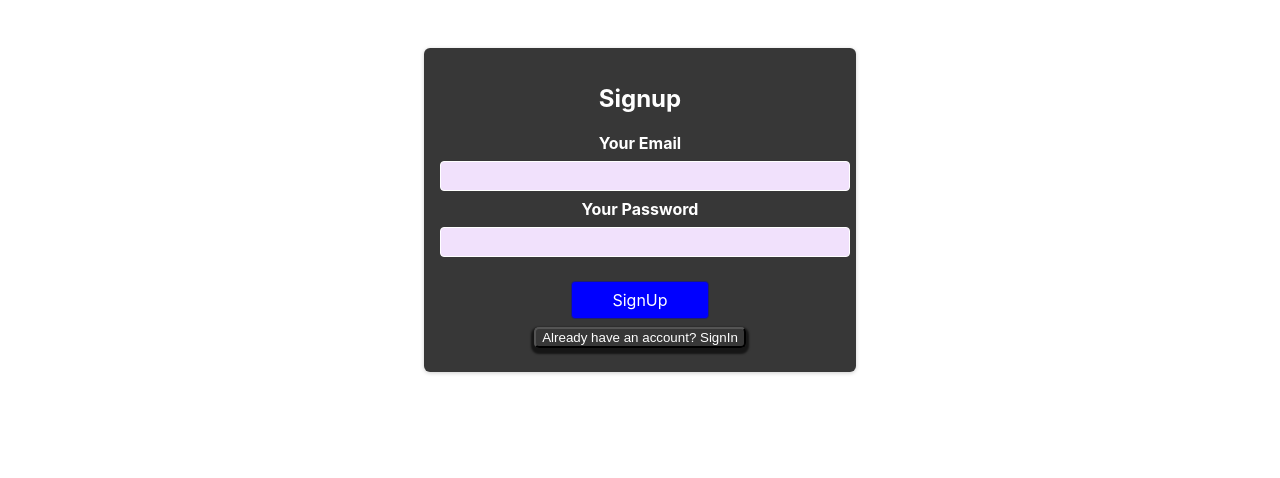
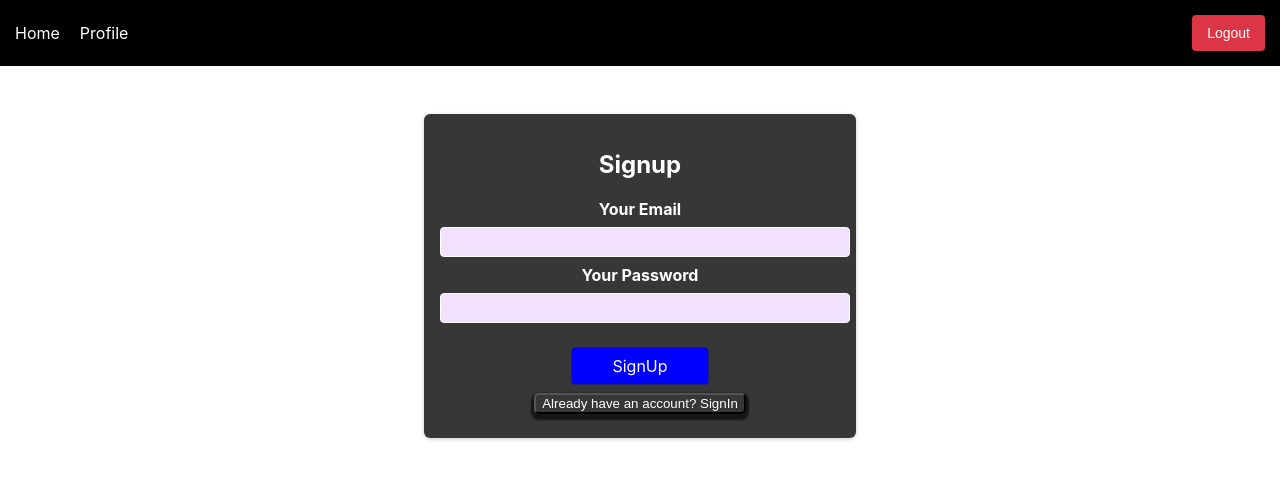
Before and after one commit to SanOP360/ExpenseTrackerApp, a React (Create React App) app: page / in a window 1280 px wide. Shown: the top 478 px of the page. Built offline with nearby package versions, Linux system fonts and the light colour scheme.

Commit message:
Logout added

```diff
--- a/src/App.js
+++ b/src/App.js
@@ -3,10 +3,13 @@ import { Routes, Route } from "react-router-dom";
 import Home from "./components/pages/Home";
 import Profile from "./components/pages/profileForm";
 import { AuthProvider } from "./components/store/AuthContext";
+import Header from "./components/navbar/header";
 
 function App() {
   return (
     <AuthProvider>
+
+    <Header></Header>
       <div className="App">
         <Routes>
           <Route path="/Home" element={<Home />} />
--- /dev/null
+++ b/src/components/navbar/header.css
@@ -0,0 +1,43 @@
+/* Header.css */
+
+/* Header.css */
+
+.navbar {
+  background-color: black;
+  color: white;
+  padding: 15px;
+  display: flex;
+  justify-content: space-between;
+  align-items: center;
+}
+
+.nav-links {
+  display: flex;
+  gap: 20px;
+}
+
+.logout-btn {
+  background-color: #dc3545;
+  color: white;
+  border: none;
+  padding: 10px 15px;
+  cursor: pointer;
+  font-size: 14px;
+  border-radius: 4px;
+}
+
+.logout-btn:hover {
+  background-color: #c82333;
+}
+
+/* Optional: Add styles for links */
+.nav-links a {
+  text-decoration: none;
+  color: white;
+  font-size: 16px;
+  transition: color 0.3s;
+}
+
+.nav-links a:hover {
+  color: #ffc107; /* Change color on hover */
+}
--- /dev/null
+++ b/src/components/navbar/header.js
@@ -0,0 +1,31 @@
+import React, { useContext } from 'react'
+import { Link } from 'react-router-dom'
+import { useNavigate } from 'react-router-dom'
+import AuthContext from '../store/AuthContext'
+import './header.css'
+
+
+const Header=()=>{
+    const ctx= useContext(AuthContext);
+    const navigate=useNavigate();
+    const logoutHandler=()=>{
+        navigate('/');
+        ctx.logout();
+
+    }
+
+    return (
+      <nav className="navbar">
+        <div className="nav-links">
+          <Link to="/Home">Home</Link>
+          <Link to="/Profile">Profile</Link>
+        </div>
+        <button className="logout-btn" onClick={logoutHandler}>
+          Logout
+        </button>
+      </nav>
+    );
+
+}
+
+export default Header
--- a/src/components/pages/Home.js
+++ b/src/components/pages/Home.js
@@ -7,10 +7,10 @@ const Home=()=>{
       <div className="Home">
         <h1>WELCOME TO Expense Tracker</h1>
         <section>
-          <p>Your profile is only 60% completed.</p>
+          <p>To Update or Complete your Profile!</p>
           <p>Click
             <button className="HereBtn" onClick={()=>{navigate('/Profile')}}>Here</button>
-            to complete it
+
           </p>
         </section>
       </div>
--- a/src/components/pages/Profile.css
+++ b/src/components/pages/Profile.css
@@ -1,14 +1,18 @@
 .HereBtn{
     color:Green;
     background-color: transparent;
-    font-size: 2rem;
+    font-size: 2.5rem;
     border:none;cursor: pointer;
+    font-weight: bold;
+    margin: 1rem;
+
 
 }
 .HereBtn:hover{
     color:rgba(0, 128, 0, 0.83);
     font-size: 2.1rem;
-    border-bottom: 8px solid green;
+    border: 8px solid green;
+    font-weight: bold;
 }
 
 .Home{
@@ -70,7 +74,7 @@
 
     width: 100%;
     justify-content: center;
-    /* background-color: black; */
+
     margin-top: 1rem;
 
 }
@@ -106,3 +110,30 @@
     box-shadow: 0 3px 3px 2px rgba(107, 106, 106,200);
 
 }
+
+
+.details ul {
+    width: 100%;
+    height: 40vh;
+    display: flex;
+    flex-direction: column;
+    align-items: center;
+    justify-content: center;
+    padding: 0;
+}
+
+.details ul li {
+    list-style: none;
+    margin: 10px 0;
+}
+
+.detailList {
+    font-size: 2rem;
+}
+
+.profImg img {
+    height: 10rem;
+    width: 10rem;
+    border-radius: 50%; /* Optional: Make the image round */
+    object-fit: cover; /* Optional: Prevent image distortion */
+}
--- a/src/components/pages/profileForm.js
+++ b/src/components/pages/profileForm.js
@@ -4,6 +4,10 @@ import AuthContext from "../store/AuthContext";
 
 const Profile = () => {
   const [isLoading, setIsLoading] = useState(true);
+  const [name, setName] = useState("");
+  const [img, setImg] = useState("");
+    const [email, setEmail] = useState("");
+
   const nameInputRef = useRef();
   const photoInputRef = useRef();
   const ctx = useContext(AuthContext);
@@ -14,7 +18,7 @@ const Profile = () => {
 
       try {
         const response = await fetch(
-          `https://identitytoolkit.googleapis.com/v1/accounts:lookup?key=AIzaSyBOFTxkAWbMMSRNoWMlUi2BL2_lBXrV37A`, // Replace [API_KEY] with your API key
+          `https://identitytoolkit.googleapis.com/v1/accounts:lookup?key=AIzaSyBOFTxkAWbMMSRNoWMlUi2BL2_lBXrV37A`,
           {
             method: "POST",
             body: JSON.stringify({
@@ -34,8 +38,9 @@ const Profile = () => {
         const data = await response.json();
         const userData = data.users[0];
 
-        nameInputRef.current.value = userData.displayName || "";
-        photoInputRef.current.value = userData.photoUrl || "";
+        setName(userData.displayName || "");
+        setImg(userData.photoUrl || "");
+        setEmail(userData.email || "");
       } catch (err) {
         alert(err.message);
       } finally {
@@ -45,8 +50,6 @@ const Profile = () => {
 
     fetchUserData();
   }, [ctx.idToken]);
-
-
 
   const sendVerificationEmail = async () => {
     const idToken = ctx.idToken;
@@ -70,7 +73,6 @@ const sendVerificationEmail = async () => {
         const data = await response.json();
         console.error("Error sending verification email:", data.error);
         if (data.error?.message === "TOO_MANY_ATTEMPTS_TRY_LATER") {
-
           console.log("Retrying after delay...");
           await new Promise((resolve) => setTimeout(resolve, 5000));
           sendVerificationEmail();
@@ -86,8 +88,6 @@ const sendVerificationEmail = async () => {
       alert(err.message);
     }
   };
-
-
 
   const submitHandler = async (e) => {
     e.preventDefault();
@@ -127,6 +127,7 @@ const sendVerificationEmail = async () => {
   };
 
   return (
+    <>
       <form className="profileUpdateForm">
         <h1>Input the following field to update profile</h1>
         <div className="labelInput">
@@ -143,14 +144,28 @@ const sendVerificationEmail = async () => {
             {isLoading ? "Loading..." : "Update"}
           </button>
         </div>
+      </form>
 
+      <section className="details">
+        <ul>
+          <li className="detailList">{name}</li>
+          <li className="profImg">
+            <img src={img} alt="" />
+          </li>
+          <li>{email}</li>
+        </ul>
 
         <div className="buttonVerifyEmail">
-        <button type="button"onClick={sendVerificationEmail} disabled={isLoading}>
+          <button
+            type="button"
+            onClick={sendVerificationEmail}
+            disabled={isLoading}
+          >
             Verify Email
           </button>
         </div>
-    </form>
+      </section>
+    </>
   );
 };
 
```
Lines whose indentation alone changed are shown as unchanged.
